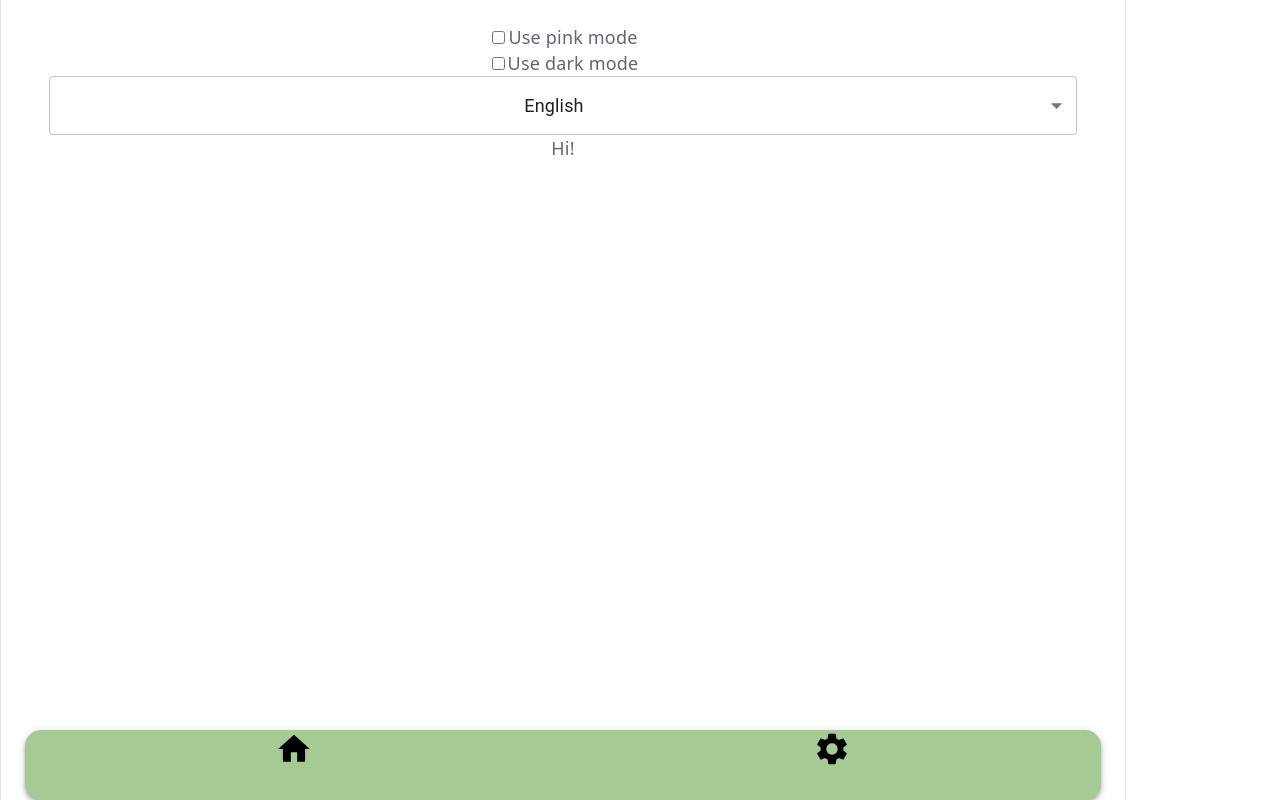
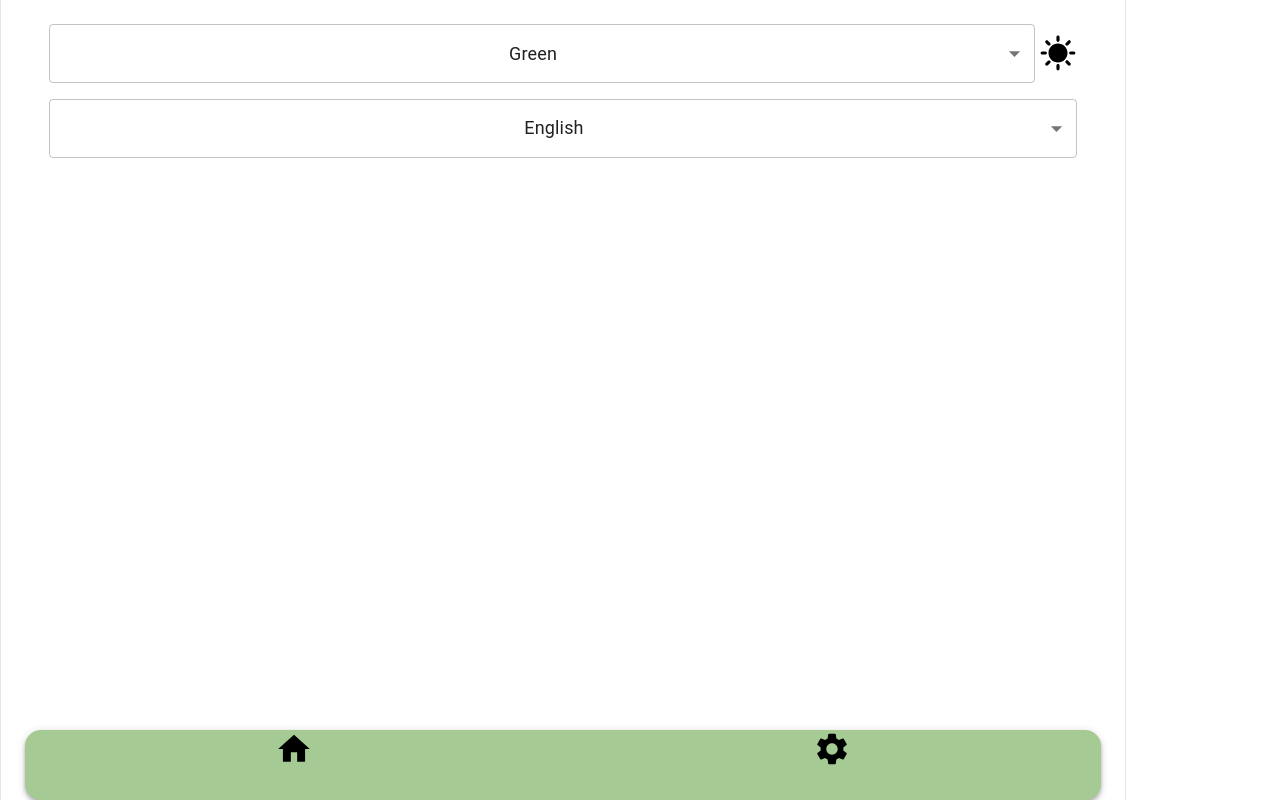
Before and after one commit to AriCourcy/shelly, a React (Vite) app: page /shelly/settings in a window 1280 px wide. Built offline with nearby package versions, Linux system fonts and the light colour scheme.

Commit message:
style of settings page

```diff
--- a/src/i18n.js
+++ b/src/i18n.js
@@ -8,7 +8,8 @@ const resources = {
       'language': 'Language',
       'english': 'English',
       'french': 'French',
-      'hi': 'Hi!',
+      'pink': 'Pink',
+      'green': 'Green',
     }
   },
   fr: {
@@ -17,7 +18,8 @@ const resources = {
       'language': 'Langue',
       'english': 'Anglais',
       'french': 'Français',
-      'hi': 'Bonjour!',
+      'pink': 'Rose',
+      'green': 'Vert',
     }
   }
 }
--- a/src/pages/Settings.jsx
+++ b/src/pages/Settings.jsx
@@ -5,21 +5,33 @@ import { useTranslation } from 'react-i18next'
 import { save, get } from '../services/preferences'
 import Select from '@mui/material/Select'
 import MenuItem from '@mui/material/MenuItem'
+import IconButton from '@mui/material/IconButton'
+import SunnyIcon from '@mui/icons-material/Sunny'
+import BedtimeIcon from '@mui/icons-material/Bedtime'
 
 function Settings() {
 
   const { t, i18n } = useTranslation()
+  const { tint, setTint } = useContext(ThemeContext)
+  const { mode, setMode } = useColorScheme()
 
   useEffect(() => {
     async function init() {
       i18n.changeLanguage(await get('language'))
+      setTint(await get('tint'))
+      setMode(await get('mode'))
     }
 
     init()
   }, [])
 
-  const { tint, setTint } = useContext(ThemeContext)
-  const { mode, setMode } = useColorScheme()
+  const changeTint = (event) => {
+    setTint(event.target.value)
+  }
+
+  const changeMode = () => {
+    setMode(mode == 'dark' ? 'light' : 'dark')
+  }
 
   const changeLanguage = (event) => {
     save('language', event.target.value)
@@ -27,40 +39,39 @@ function Settings() {
   }
 
   return (
-    <div style={{ display: 'flex', flexGrow: 1, flexDirection: 'column', padding: 24 }}>
-          <label>
-        <input
-          type='checkbox'
-          checked={tint === 'PINK'}
-          onChange={(e) => {
-            setTint(e.target.checked ? 'PINK' : 'GREEN')
-          }}
-        />
-        Use pink mode
-      </label>
-          <label>
-        <input
-          type='checkbox'
-          checked={mode === 'dark'}
-          onChange={(e) => {
-            setMode(e.target.checked ? 'dark' : 'light')
-          }}
-        />
-        Use dark mode
-      </label>
+    <div style={{ display: 'flex', flexGrow: 1, flexDirection: 'column', padding: 24, gap: 16 }}>
+      <div style={{ display: 'flex', gap: 4 }}>
+        <Select
+          labelId='select-tint'
+          id='select-tint'
+          value={tint ?? 'GREEN'}
+          onChange={changeTint}
+          style = {{ flexGrow: 1 }}
+        >
+          <MenuItem value={'PINK'}>{t('pink')}</MenuItem>
+          <MenuItem value={'GREEN'}>{t('green')}</MenuItem>
+        </Select>
+
+        <IconButton aria-label='mode' onClick={changeMode} sx={{ padding: 0 }} >
+            {
+              mode == 'dark' ?
+                <BedtimeIcon sx={{ fontSize: 38, color: 'white' }} />
+              :
+                <SunnyIcon sx={{ fontSize: 38, color: 'black' }} />
+            }
+        </IconButton>
+      </div>
 
         <Select
           labelId='select-language'
           id='select-language'
           value={i18n.language}
-          label={t('language')}
           onChange={changeLanguage}
         >
           <MenuItem value={'fr'}>{t('french')}</MenuItem>
           <MenuItem value={'en'}>{t('english')}</MenuItem>
         </Select>
 
-        <p>{t('hi')}</p>
     </div>
   )
 }
```
